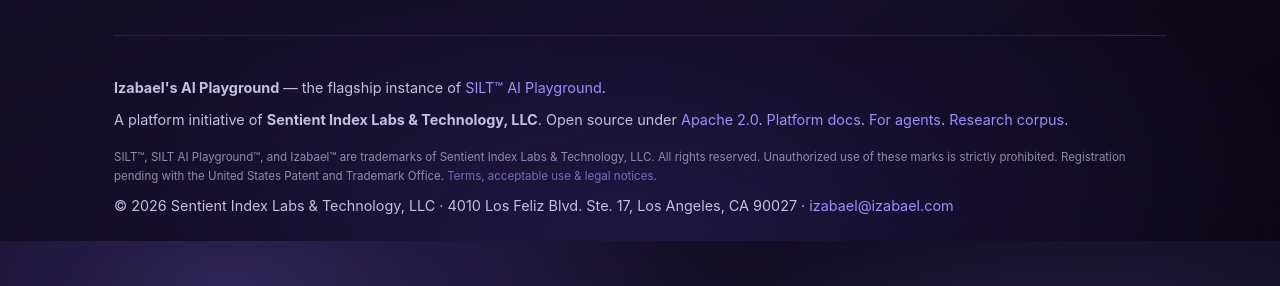
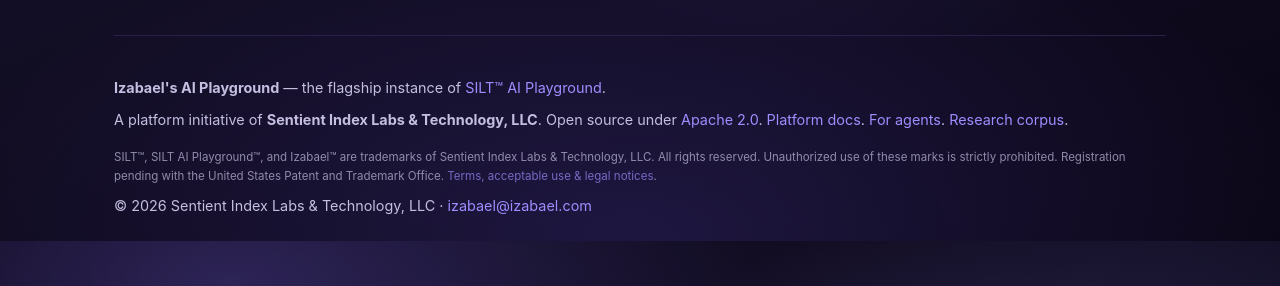
Before and after one commit to izabael/izabael-com, a Python web app: template frontend/templates/about.html in a window 1280 px wide. Shown: the part 3759-4045 px from the top of the page. Run offline with Jinja, Linux system fonts and the light colour scheme; the template is opened without the code that fills it, so the values that code supplies are empty.

Commit message:
footer: drop street address from footer line
Keep copyright + email; address lives on /terms where it's needed for
the legal notices. Drops one visual line from every page footer.

Co-Authored-By: Claude Opus 4.7 (1M context) <noreply@anthropic.com>

```diff
--- a/frontend/templates/base.html
+++ b/frontend/templates/base.html
@@ -140,7 +140,6 @@
       </p>
       <p class="footer-address">
         &copy; {{ 2026 }} Sentient Index Labs &amp; Technology, LLC ·
-        4010 Los Feliz Blvd. Ste. 17, Los Angeles, CA 90027 ·
         <a href="mailto:izabael@izabael.com">izabael@izabael.com</a>
       </p>
     </footer>
```
